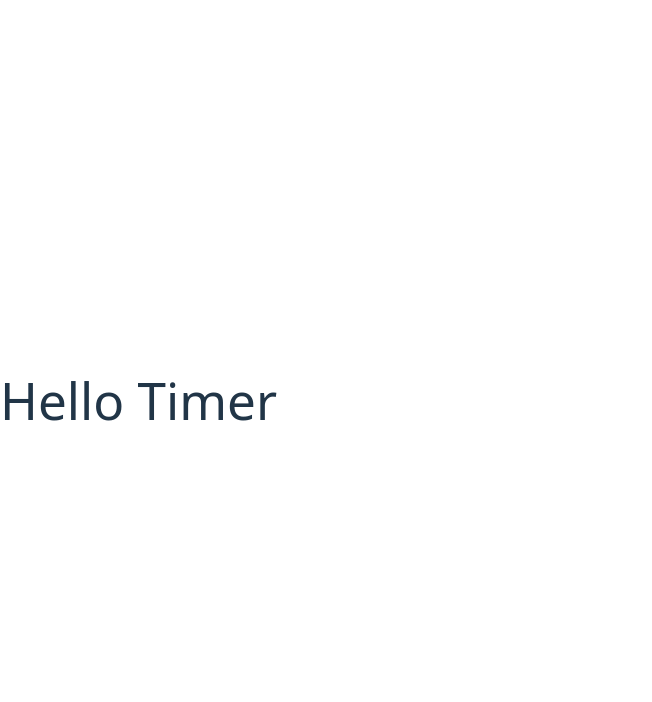
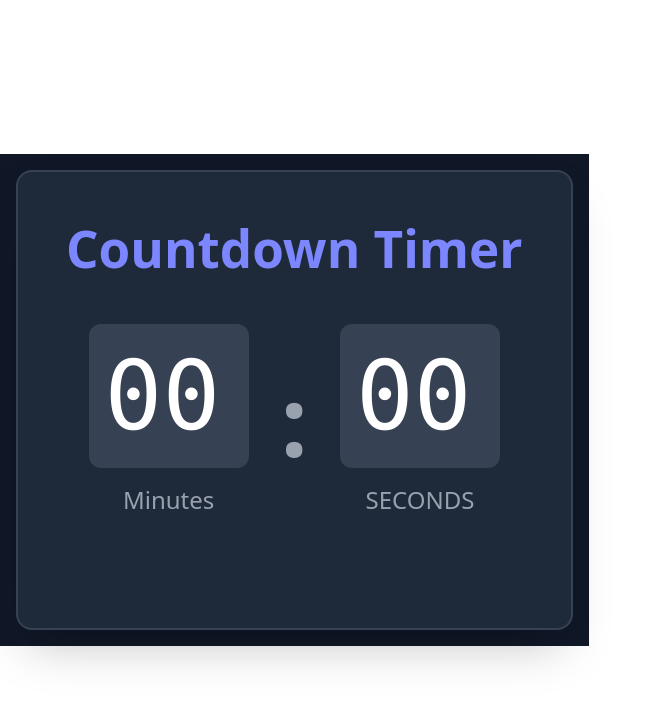
Before and after one commit to Roddyck/countdown-timer, a React (Vite) app: page / in a window 1280 px wide. Shown: the top 702 px of the page, without its empty margins (0-652 px from the left). Built offline with nearby package versions, Linux system fonts and the light colour scheme.

Commit message:
update: basic show timer stuff

```diff
--- a/src/App.jsx
+++ b/src/App.jsx
@@ -2,7 +2,7 @@ import Timer from "./components/Timer";
 
 function App() {
   return (
-    <div className="App">
+    <div>
         <Timer />
     </div>
   )
--- a/src/components/Timer.jsx
+++ b/src/components/Timer.jsx
@@ -1,7 +1,98 @@
 import { useState, useEffect, useRef } from "react";
+import { toast, Toaster } from "react-hot-toast";
 
 export default function Timer() {
+    const [minutes, setMinutes] = useState(0);
+    const [seconds, setSeconds] = useState(0);
+    const [isActive, setIsActive] = useState(false);
+    const [isPaused, setIsPaused] = useState(false);
+
+    const totalSecondsRef = useRef(0);
+    const intervalRef = useRef(null);
+
+    useEffect(() => {
+        const savedTimer = sessionStorage.getItem("countdownTimer");
+        if (savedTimer) {
+            const { totalSeconds, isActive: savedIsActive, isPaused: savedIsPaused } = JSON.parse(savedTimer);
+            totalSecondsRef.current = totalSeconds;
+            setIsActive(savedIsActive);
+            setIsPaused(savedIsPaused);
+
+            if (savedIsActive && !savedIsPaused) {
+                startTimer()
+            } else {
+                updateDisplay(totalSeconds);
+            }
+        }
+    }, []);
+
+    useEffect(() => {
+        const timerData = {
+            totalSeconds: totalSecondsRef.current,
+            isActive,
+            isPaused
+        }
+
+        sessionStorage.setItem("countdownTimer", JSON.stringify(timerData))
+    }, [isActive, isPaused, totalSecondsRef.current]);
+
+    const updateDisplay = (totalSeconds) => {
+        const mins = Math.floor(totalSeconds / 60);
+        const secs = totalSeconds % 60;
+
+        setMinutes(mins);
+        setSeconds(secs);
+    };
+
+    const showExpirationAlert = () => {
+        toast.success('TIME IS UP!', {
+            duration: 5000,
+            position: 'top-center',
+            icon: '⏰',
+            style: {
+                fontSize: '2.5rem',
+                padding: '2rem 3rem',
+                background: '#10b981',
+                color: '#ffffff',
+                borderRadius: '1rem',
+                boxShadow: '0 10px 15px -3px rgba(0, 0, 0, 0.3)',
+            },
+        })
+    };
+
     return (
-        <h1>Hello Timer</h1>
+        <div className="in-h-screen bg-gray-900 flex flex-col items-center justify-center p-4 w-full">
+            <Toaster />
+            <div className="bg-gray-800 rounded-2xl shadow-2xl p-12 w-full max-w-4xl border-2 border-gray-700">
+                <h1 className="text-5xl font-bold text-center text-indigo-400 mb-12">Countdown Timer</h1>
+
+                <div className="flex justify-center items-center mb-16">
+                    <div className="flex flex-col items-center mx-4">
+                        <input
+                            type="number"
+                            min="0"
+                            value={minutes.toString().padStart(2, "0")}
+                            onChange={(e) => handleInputChange(e, "minutes")}
+                            disabled={isActive && !isPaused}
+                            className="text-8xl font-mono text-center w-40 bg-gray-700 text-white rounded-xl p-4 focus:outline-none focus:ring-4 focus:ring-indigo-500 disabled:opacity-75"
+                        />
+                        <span className="text-2xl text-gray-400 mt-4">Minutes</span>
+                    </div>
+                    <span className="text-8xl font-bold mx-4 text-gray-400">:</span>
+                    <div className="flex flex-col items-center mx-4">
+                        <input
+                            type="number"
+                            min="0"
+                            max="59"
+                            value={seconds.toString().padStart(2, '0')}
+                            onChange={(e) => handleInputChange(e, 'seconds')}
+                            disabled={isActive && !isPaused}
+                            className="text-8xl font-mono text-center w-40 bg-gray-700 text-white rounded-xl p-4 focus:outline-none focus:ring-4 focus:ring-indigo-500 disabled:opacity-75"
+                        />
+                        <span className="text-2xl text-gray-400 mt-4">SECONDS</span>
+                    </div>
+                </div>
+            </div>
+        </div>
     )
 }
```
